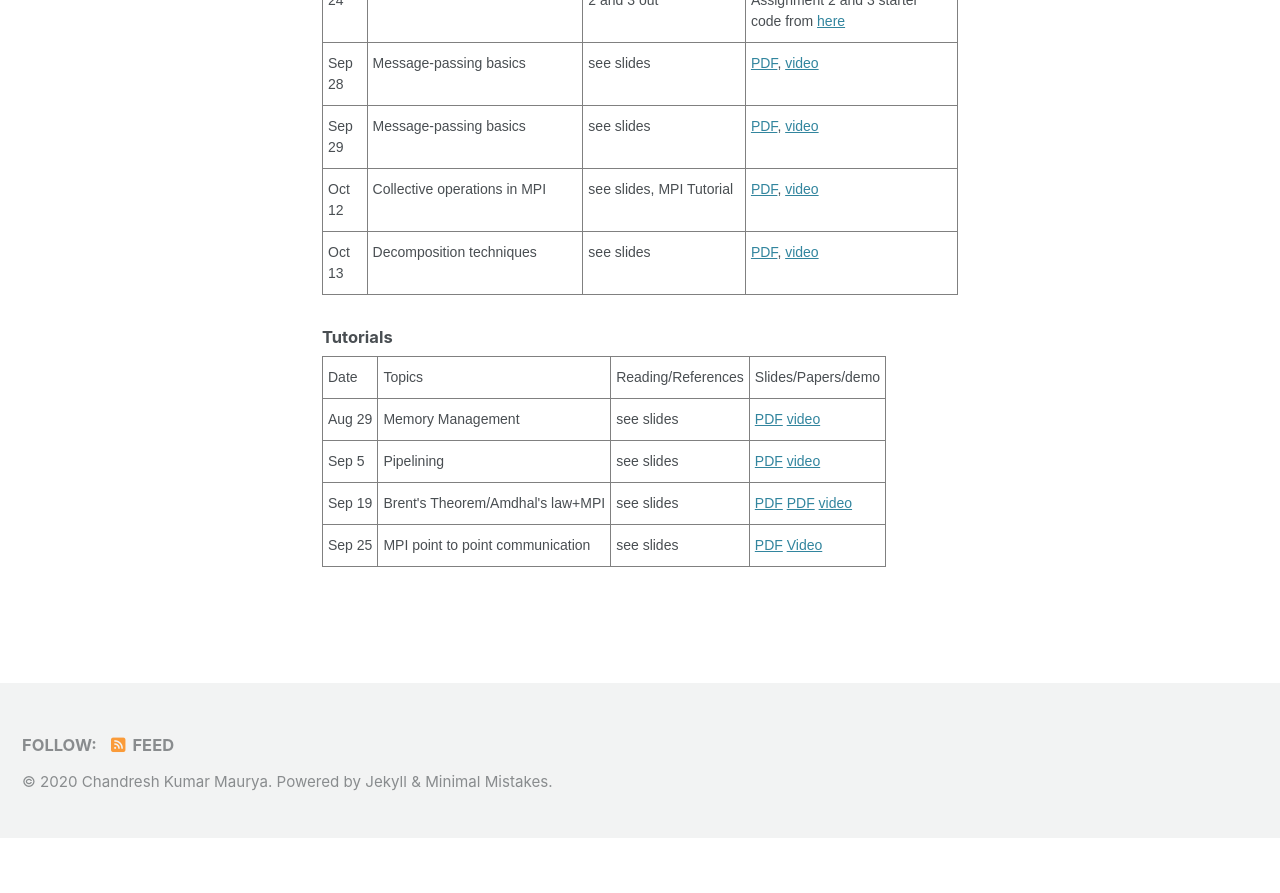
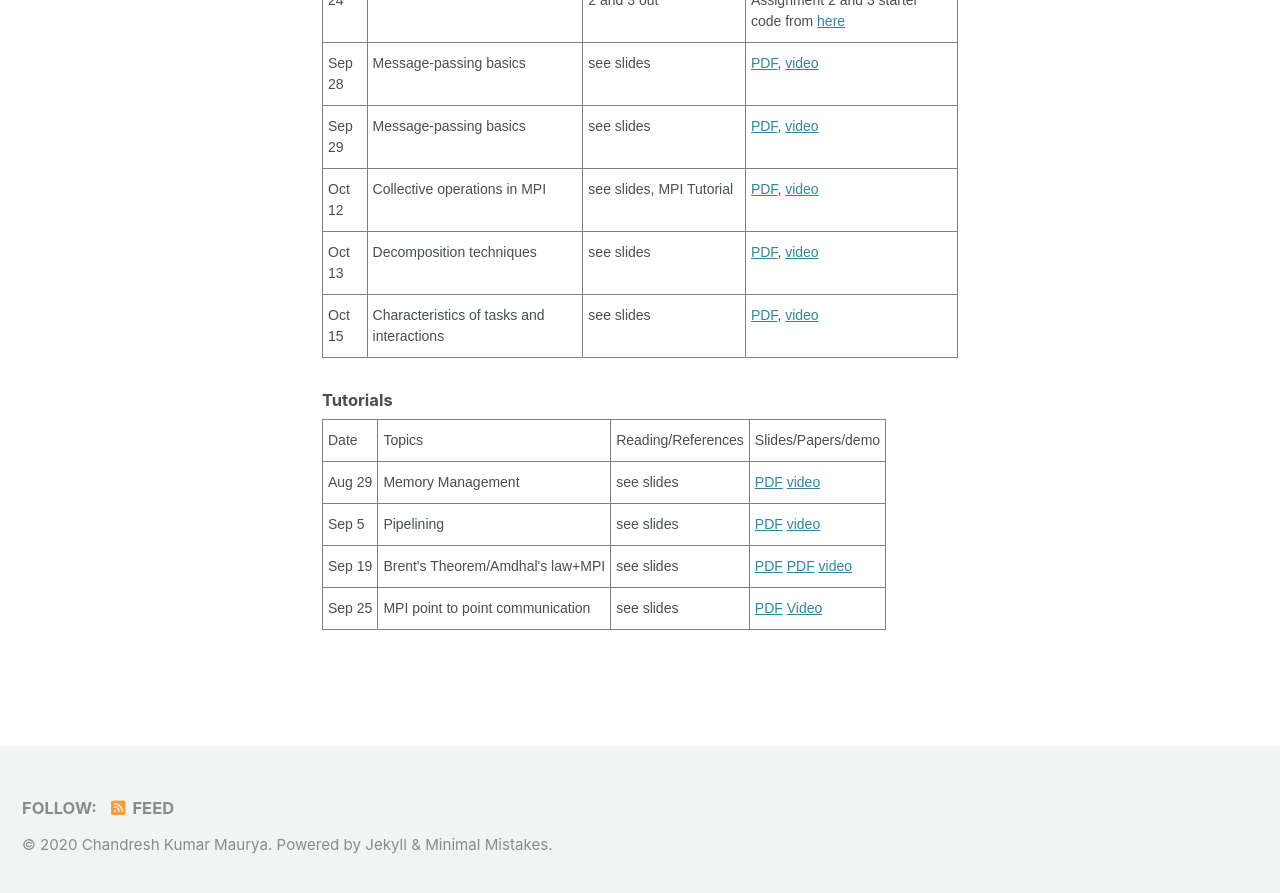
Before and after one commit to chandreshiit/oldsite, a Jekyll site: the page built from _pages/parallelcomputing.md, in a window 1280 px wide and 900 px high, scrolled down 2244 px. Shown: the top 893 px of the window. Built offline with Jekyll 4.4.1, drawn with Linux system fonts in a browser that asks for light colours; cached includes are drawn as plain includes; nearby versions of some CDN libraries; before the commit the page ends 3081 px from its top, so only the background shows below that.

Commit message:
added lect 9

```diff
--- a/_pages/parallelcomputing.md
+++ b/_pages/parallelcomputing.md
@@ -142,6 +142,11 @@ author_profile: false
         <td class="tg-0pky"> Decomposition techniques</td>
     <td class="tg-0pky">see slides</td>
          <td class="tg-0pky"><a href="https://drive.google.com/file/d/1deGD_AziCZSz1_aXMZkb2ll-eN43saYh/view?usp=sharing">PDF</a>, <a href="https://drive.google.com/file/d/1KVdbnnpeeQhTzrLW0YfTn124PH-qD4rF/view?usp=sharing">video</a></td>     </tr>
+      <tr>
+    <td class="tg-0pky">Oct 15</td>
+        <td class="tg-0pky"> Characteristics of tasks and interactions</td>
+    <td class="tg-0pky">see slides</td>
+         <td class="tg-0pky"><a href="https://drive.google.com/file/d/1mn6W2zT1OfmqK8N5R35xslueqzn319Q0/view?usp=sharing">PDF</a>, <a href="https://drive.google.com/file/d/1kFzMQAPnfNOPCwt_xf6OWsKoQPDDn9md/view?usp=sharing">video</a></td>     </tr>
 </table>
 
 #### Tutorials
```
